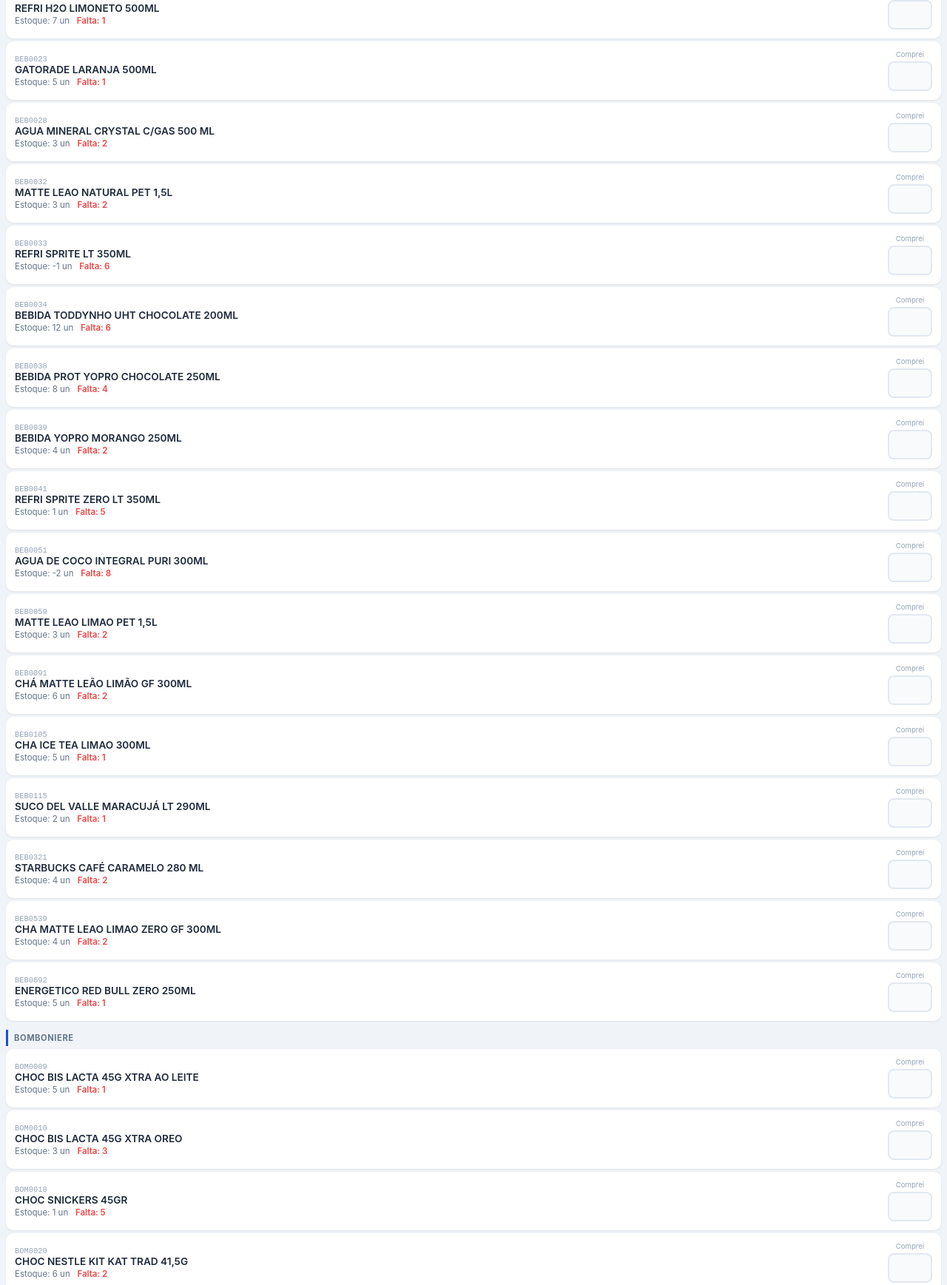
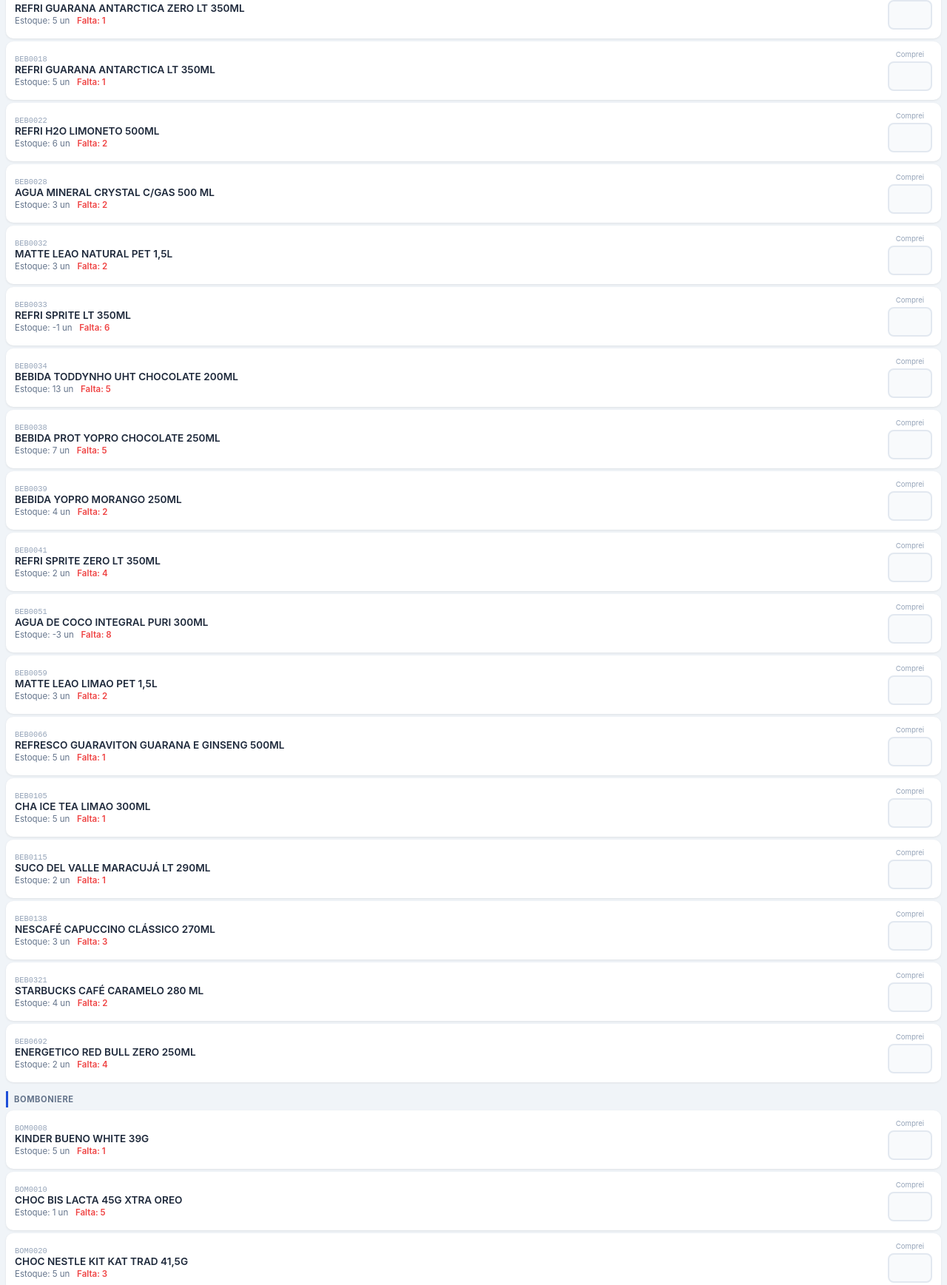
Before and after one commit to primeboxoperacoes/lista-compras-sig, a plain HTML site: page index.html in a window 1280 px wide. Shown: the part 828-2565 px from the top of the page at 74% size. Drawn offline with Linux system fonts and the light colour scheme.

Commit message:
Atualiza lista de compras PDV SIG (instalacao 157437)
Array D atualizado a partir da tabela de canaletas do VMpay (instalacao 157437 / SIG ENGENHARIA), filtrando produtos com Estado Ativo e Faltam > 0. Total de 116 itens.

```diff
--- a/index.html
+++ b/index.html
@@ -46,78 +46,77 @@
 ["BEB0001","AGUA DE COCO INTEGRAL PURI 1L",4,2,"Bebidas"],
 ["BEB0006","REFRI COCA COLA ZERO 1,5L",4,2,"Bebidas"],
 ["BEB0007","REFRI COCA COLA ORIGINAL PET 1,5L",5,1,"Bebidas"],
-  ["BEB0008","REFRI COCA COLA LT 350ML",6,6,"Bebidas"],
-  ["BEB0009","REFRI COCA COLA ZERO LT 350ML",16,2,"Bebidas"],
+["BEB0009","REFRI COCA COLA ZERO LT 350ML",8,10,"Bebidas"],
+["BEB0010","ENERGÉTICO MONSTER ULTRA 473ML",5,1,"Bebidas"],
+["BEB0012","ENERGETICO MONSTER ENERGY 473ML",5,1,"Bebidas"],
 ["BEB0015","REFRI FANTA LARANJA LT 350ML",4,2,"Bebidas"],
 ["BEB0016","REFRI FANTA UVA LT 350ML",4,2,"Bebidas"],
 ["BEB0017","REFRI GUARANA ANTARCTICA ZERO LT 350ML",5,1,"Bebidas"],
-  ["BEB0022","REFRI H2O LIMONETO 500ML",7,1,"Bebidas"],
-  ["BEB0023","GATORADE LARANJA 500ML",5,1,"Bebidas"],
+["BEB0018","REFRI GUARANA ANTARCTICA LT 350ML",5,1,"Bebidas"],
+["BEB0022","REFRI H2O LIMONETO 500ML",6,2,"Bebidas"],
 ["BEB0028","AGUA MINERAL CRYSTAL C/GAS 500 ML",3,2,"Bebidas"],
 ["BEB0032","MATTE LEAO NATURAL PET 1,5L",3,2,"Bebidas"],
 ["BEB0033","REFRI SPRITE LT 350ML",-1,6,"Bebidas"],
-  ["BEB0034","BEBIDA TODDYNHO UHT CHOCOLATE 200ML",12,6,"Bebidas"],
-  ["BEB0038","BEBIDA PROT YOPRO CHOCOLATE 250ML",8,4,"Bebidas"],
+["BEB0034","BEBIDA TODDYNHO UHT CHOCOLATE 200ML",13,5,"Bebidas"],
+["BEB0038","BEBIDA PROT YOPRO CHOCOLATE 250ML",7,5,"Bebidas"],
 ["BEB0039","BEBIDA YOPRO MORANGO 250ML",4,2,"Bebidas"],
-  ["BEB0041","REFRI SPRITE ZERO LT 350ML",1,5,"Bebidas"],
-  ["BEB0051","AGUA DE COCO INTEGRAL PURI 300ML",-2,8,"Bebidas"],
+["BEB0041","REFRI SPRITE ZERO LT 350ML",2,4,"Bebidas"],
+["BEB0051","AGUA DE COCO INTEGRAL PURI 300ML",-3,8,"Bebidas"],
 ["BEB0059","MATTE LEAO LIMAO PET 1,5L",3,2,"Bebidas"],
-  ["BEB0091","CHÁ MATTE LEÃO LIMÃO GF 300ML",6,2,"Bebidas"],
+["BEB0066","REFRESCO GUARAVITON GUARANA E GINSENG 500ML",5,1,"Bebidas"],
 ["BEB0105","CHA ICE TEA LIMAO 300ML",5,1,"Bebidas"],
 ["BEB0115","SUCO DEL VALLE MARACUJÁ LT 290ML",2,1,"Bebidas"],
+["BEB0138","NESCAFÉ CAPUCCINO CLÁSSICO 270ML",3,3,"Bebidas"],
 ["BEB0321","STARBUCKS CAFÉ CARAMELO 280 ML",4,2,"Bebidas"],
-  ["BEB0539","CHA MATTE LEAO LIMAO ZERO GF 300ML",4,2,"Bebidas"],
-  ["BEB0692","ENERGETICO RED BULL ZERO 250ML",5,1,"Bebidas"],
-  ["BOM0009","CHOC BIS LACTA 45G XTRA AO LEITE",5,1,"Bomboniere"],
-  ["BOM0010","CHOC BIS LACTA 45G XTRA OREO",3,3,"Bomboniere"],
-  ["BOM0018","CHOC SNICKERS 45GR",1,5,"Bomboniere"],
-  ["BOM0020","CHOC NESTLE KIT KAT TRAD 41,5G",6,2,"Bomboniere"],
-  ["BOM0024","CHICLETE TRIDENT MELANCIA 8G",9,1,"Bomboniere"],
-  ["BOM0026","BALA HALLS EXTRA FORTE 27,5G",6,2,"Bomboniere"],
-  ["BOM0031","CHICLETE TRIDENT HORTELÂ 8G",9,1,"Bomboniere"],
-  ["BOM0032","PAÇOCA SANTA HELENA ROLHA 15G",21,11,"Bomboniere"],
-  ["BOM0033","BALA TIC-TAC LARANJA 14,5G",0,6,"Bomboniere"],
-  ["BOM0035","CHOC TWIX AO LEITE ORIGINAL 40G",2,4,"Bomboniere"],
-  ["BOM0040","CHOC LACTA LAKA BRANCO 80G",2,2,"Bomboniere"],
-  ["BOM0050","BARRA DE CEREAL NUTRY AVELÃ C/ CHOCOLATE 22G",6,2,"Bomboniere"],
-  ["BOM0053","CHOC TALENTO CASTANHAS DO PARA 25G",8,7,"Bomboniere"],
-  ["BOM0066","CHOC NESTLE PRESTÍGIO 33G",4,4,"Bomboniere"],
-  ["BOM0068","BOMBOM SONHO DE VALSA 20g",7,5,"Bomboniere"],
-  ["BOM0077","CHOC KINDER BUENO WAFER 43G 2UN",5,1,"Bomboniere"],
-  ["BOM0087","BALA MENTOS FRUIT 37,5G",7,1,"Bomboniere"],
-  ["BOM0169","BOMBOM LACTA OURO BRANCO UN",5,7,"Bomboniere"],
-  ["BOM0310","BALA TIC TAC LARANJA 16G",4,2,"Bomboniere"],
+["BEB0692","ENERGETICO RED BULL ZERO 250ML",2,4,"Bebidas"],
+["BOM0008","KINDER BUENO WHITE 39G",5,1,"Bomboniere"],
+["BOM0010","CHOC BIS LACTA 45G XTRA OREO",1,5,"Bomboniere"],
+["BOM0020","CHOC NESTLE KIT KAT TRAD 41,5G",5,3,"Bomboniere"],
+["BOM0026","BALA HALLS EXTRA FORTE 27,5G",7,1,"Bomboniere"],
+["BOM0031","CHICLETE TRIDENT HORTELÂ 8G",7,3,"Bomboniere"],
+["BOM0032","PAÇOCA SANTA HELENA ROLHA 15G",22,10,"Bomboniere"],
+["BOM0033","BALA TIC-TAC LARANJA 14,5G",5,1,"Bomboniere"],
+["BOM0035","CHOC TWIX AO LEITE ORIGINAL 40G",0,6,"Bomboniere"],
+["BOM0040","CHOC LACTA LAKA BRANCO 80G",3,1,"Bomboniere"],
+["BOM0050","BARRA DE CEREAL NUTRY AVELÃ C/ CHOCOLATE 22G",7,1,"Bomboniere"],
+["BOM0053","CHOC TALENTO CASTANHAS DO PARA 25G",6,9,"Bomboniere"],
+["BOM0066","CHOC NESTLE PRESTÍGIO 33G",2,6,"Bomboniere"],
+["BOM0068","BOMBOM SONHO DE VALSA 20g",11,1,"Bomboniere"],
+["BOM0077","CHOC KINDER BUENO WAFER 43G 2UN",4,2,"Bomboniere"],
+["BOM0169","BOMBOM LACTA OURO BRANCO UN",9,3,"Bomboniere"],
 ["BOM0399","BROWNIE MATONELLA CREME DE AVELÃ 75G",0,8,"Bomboniere"],
 ["BOM0400","BROWNIE MATONELLA DOCE DE LEITE 75G",0,4,"Bomboniere"],
 ["BOM0401","BROWNIE MATONELLA MORANGO 75G",0,4,"Bomboniere"],
 ["BOM0402","BROWNIE MATONELLA CREME BUENO 75G",0,8,"Bomboniere"],
 ["BOM0403","BROWNIE MATONELLA AMENDOIM C/ PEDAÇOS 75G",0,8,"Bomboniere"],
 ["BOM0404","BROWNIE MATONELLA LEITINHO 75G",0,8,"Bomboniere"],
-  ["BOM0462","CHOC TALENTO BRANCO CEREAIS E PASSAS 25G",13,2,"Bomboniere"],
+["BOM0462","CHOC TALENTO BRANCO CEREAIS E PASSAS 25G",12,3,"Bomboniere"],
 ["BOM0665","CHOC LACTA WAFER BIS TRAD 100,8G",3,1,"Bomboniere"],
 ["BOM0847","BROWNIE MATONELLA CREME DE PISTACHE 75G",0,4,"Bomboniere"],
-  ["BOM0887","BARRA DE NUTS CACAU NUTRY 25G",6,2,"Bomboniere"],
-  ["BOM0942","BANANADA AYE TRAD ZERO 25G",5,1,"Bomboniere"],
-  ["BOM1047","CHOC BATON AO LEITE 16G",5,5,"Bomboniere"],
+["BOM0887","BARRA DE NUTS CACAU NUTRY 25G",4,4,"Bomboniere"],
+["BOM0943","BANANADA AYE C/UVA PASSA ZERO 25G",5,1,"Bomboniere"],
+["BOM1047","CHOC BATON AO LEITE 16G",6,4,"Bomboniere"],
 ["BOM1186","BROWNIE MATONELLA COOKIES & CREAM 75G",0,4,"Bomboniere"],
-  ["BOM1272","BARRA BOLD COOKIES & CREAM 40g",5,1,"Bomboniere"],
+["BOM1272","BARRA BOLD COOKIES & CREAM 40g",4,2,"Bomboniere"],
 ["BOM1302","CONFEITO M&M CHOCOLATE AO LEITE 40G",7,1,"Bomboniere"],
-  ["BOM1343","BARRA BOLD BOMBOM CROCANTE 40g",4,2,"Bomboniere"],
-  ["BOM1426","CONFEITO M&M AMENDOIM 40G",7,1,"Bomboniere"],
+["BOM1343","BARRA BOLD BOMBOM CROCANTE 40g",5,1,"Bomboniere"],
+["BOM1426","CONFEITO M&M AMENDOIM 40G",5,3,"Bomboniere"],
 ["BOM1533","BROWNIE MATONELLA TORTA DE LIMAO 75G",0,4,"Bomboniere"],
 ["CON0110","FETTUCCINE PERDIGAO C/MOLHO BRANCO, PEITO DE PERU 300G",0,2,"Congelados"],
 ["CON0174","FETTUCCINE AO MOLHO BOLONHESA PERDIGÃO MEU MENU 350G",1,1,"Congelados"],
 ["CON0214","BOLINHA DELLI PRESUNTO QUEIJO 400G",0,5,"Congelados"],
-  ["CON0216","KIBE DELLI CARNE 400G",2,3,"Congelados"],
+["CON0215","COXINHA DELLI DE FRANGO 400G",4,1,"Congelados"],
+["CON0216","KIBE DELLI CARNE 400G",1,4,"Congelados"],
+["CON0226","SALGADO DELLI BOLINHA QUEIJO 400G",4,1,"Congelados"],
 ["CON0237","PAO DE QUEIJO DELLIMAIS PROVOLONE",2,3,"Congelados"],
-  ["CON0328","MINUTO X DUPLO BURGUER 185G",2,3,"Congelados"],
+["CON0328","MINUTO X DUPLO BURGUER 185G",1,4,"Congelados"],
 ["CON0330","MINUTO X BACON 130G",2,3,"Congelados"],
 ["CON0331","MINUTO X BURGER 125G",2,3,"Congelados"],
-  ["CON0332","MINUTO X DUPLO BACON 185G",1,4,"Congelados"],
+["CON0332","MINUTO X DUPLO BACON 185G",0,5,"Congelados"],
 ["CON0346","MINUTO X REQUEIJÃO 140G",0,5,"Congelados"],
 ["CON0457","NHOQUE SADIA MOLHO BOLONHESA 300G",0,2,"Congelados"],
 ["CON0759","BATATA ROSTI CARNE MOIDA E QUEIJO MUSSARELA 340G",1,3,"Congelados"],
-  ["CON0760","BATATA ROSTI FRANGO E REQUEIJAO CREMOSO 340G",3,1,"Congelados"],
+["CON0760","BATATA ROSTI FRANGO E REQUEIJAO CREMOSO 340G",2,2,"Congelados"],
 ["CON0761","BATATA ROSTI FRANGO, BACON E CHEDDAR 340G",3,1,"Congelados"],
 ["CON0764","BATATA ROSTI DOCE E FRANGO DESFIADO 340G",3,1,"Congelados"],
 ["CON0790","SALGADO DELLI MAIS RISOLE 400G",3,2,"Congelados"],
@@ -129,32 +128,35 @@
 ["CON0989","FETTUCCINE MEU MENU BOLONHESA C/ QUEIJO PARMESAO 300G",0,2,"Congelados"],
 ["CON1197","PIZZA DELLI MAIS AMERICAN PIZZA MUSSARELA",3,2,"Congelados"],
 ["CON1199","MINUTO X BURGUER MAIONESE CASEIRA 145G",2,3,"Congelados"],
-  ["MER0496","PIPOCA YOKI MANTEIGA 50G",7,3,"Mercearia"],
+["MER0491","CAPPUCCINO SOLUVEL 3 CORAÇOES CLASSIC SC 20G",6,2,"Mercearia"],
+["MER0496","PIPOCA YOKI MANTEIGA 50G",9,1,"Mercearia"],
 ["MER0599","PIPOCA MICROONDAS YOKI NATURAL COM SAL 50G",9,1,"Mercearia"],
-  ["MRC0002","ESCONDIDINHO BATATA DOCE C/CARNE 350G",4,1,"Refeicoes"],
+["MRC0001","ALMONDEGAS, ARROZ INT E LEGUMES 350G",3,2,"Refeicoes"],
+["MRC0002","ESCONDIDINHO BATATA DOCE C/CARNE 350G",3,2,"Refeicoes"],
 ["MRC0004","FILE FRANGO ESPINAFRE, ARROZ INT E LEGUMES 350G",3,2,"Refeicoes"],
 ["MRC0011","LASANHA INTEGRAL A BOLONHESA 350G",4,1,"Refeicoes"],
 ["MRC0019","FRANGO PARMEGIANA C/ARROZ E MIX DE LEGUMES 350G",4,1,"Refeicoes"],
 ["PAD0003","BOLO PANCO LARANJA 300GR",2,1,"Padaria"],
-  ["PAD0262","BOLO ANA MARIA CHOCO 70GR",4,2,"Padaria"],
+["PAD0030","BOLO ANA MARIA BAUNILHA 70GR",0,6,"Padaria"],
+["PAD0262","BOLO ANA MARIA CHOCO 70GR",1,5,"Padaria"],
 ["REF0256","PUDIM DO RIO TRAD 150G",0,6,"Refrigerados"],
+["SNK0018","BISC LOOK WAFER CHOCOLATE 55G",5,1,"Snacks"],
 ["SNK0022","BISC OREO ORIGINAL ORIGINAL 90G",3,1,"Snacks"],
 ["SNK0024","BISC PIRAQUE PRESUNTINHO 100G",2,1,"Snacks"],
-  ["SNK0025","BISC PIRAQUE C/LIMAO 160G",3,1,"Snacks"],
-  ["SNK0027","BISC PIRAQUE MAIZENA TRAD 175G",5,1,"Snacks"],
+["SNK0025","BISC PIRAQUE C/LIMAO 160G",2,2,"Snacks"],
+["SNK0026","BISC PIRAQUE ROLADINHO GOIABA 75G",6,2,"Snacks"],
 ["SNK0031","PIPOCA DO JOHNNY CARAMELO E FLOR DE SAL 75G",-1,10,"Snacks"],
-  ["SNK0035","BISC TRAKINAS MORANGO 126G",3,1,"Snacks"],
-  ["SNK0039","BISC PIRAQUE WAFER CHOCOLATE 100G",3,1,"Snacks"],
-  ["SNK0048","BISC TORCIDA BACON 60G",4,1,"Snacks"],
-  ["SNK0050","BISC TORCIDA QUEIJO 60G",3,2,"Snacks"],
-  ["SNK0065","BATATA PRINGLES CHURRASCO 109G",3,1,"Snacks"],
+["SNK0039","BISC PIRAQUE WAFER CHOCOLATE 100G",2,2,"Snacks"],
+["SNK0049","BISC TORCIDA CEBOLA 60G",3,2,"Snacks"],
 ["SNK0073","BISC LACTA CHOCOLICIA 132G",3,1,"Snacks"],
 ["SNK0093","BISC PIRAQUE CREAM CRACKER AGUA GERGILIM 215G",2,1,"Snacks"],
-  ["SNK0098","BISC GLOBO SALG POLVILHO 30G",8,2,"Snacks"],
-  ["SNK0220","BISC DORITOS QUEIJO NACHO 75G",3,1,"Snacks"],
-  ["SNK0249","BISC PIRAQUE LEITE MALTADO 132G",3,1,"Snacks"],
-  ["SNK0288","BISC GLOBO DOCE POLVILHO 30G",5,1,"Snacks"],
-  ["SNK0317","BISC CLUB SOCIAL ORIGINAL 24G",4,2,"Snacks"],
+["SNK0098","BISC GLOBO SALG POLVILHO 30G",7,3,"Snacks"],
+["SNK0220","BISC DORITOS QUEIJO NACHO 75G",0,4,"Snacks"],
+["SNK0232","BATATA LAYS SOUR CREAM 115G",2,2,"Snacks"],
+["SNK0248","BISC PIRAQUE CREAM CRACKER 184G",2,1,"Snacks"],
+["SNK0249","BISC PIRAQUE LEITE MALTADO 132G",2,2,"Snacks"],
+["SNK0288","BISC GLOBO DOCE POLVILHO 30G",2,4,"Snacks"],
+["SNK0317","BISC CLUB SOCIAL ORIGINAL 24G",1,5,"Snacks"],
 ["SNK0717","AMENDOIM ELMA CHIPS JAPONES 145G",2,4,"Snacks"],
 ["SNK1404","MIX DE CASTANHAS E UVA PASSA AMIGOS DO BEM 50G",0,6,"Snacks"]
 ];
```
Lines whose indentation alone changed are shown as unchanged.
